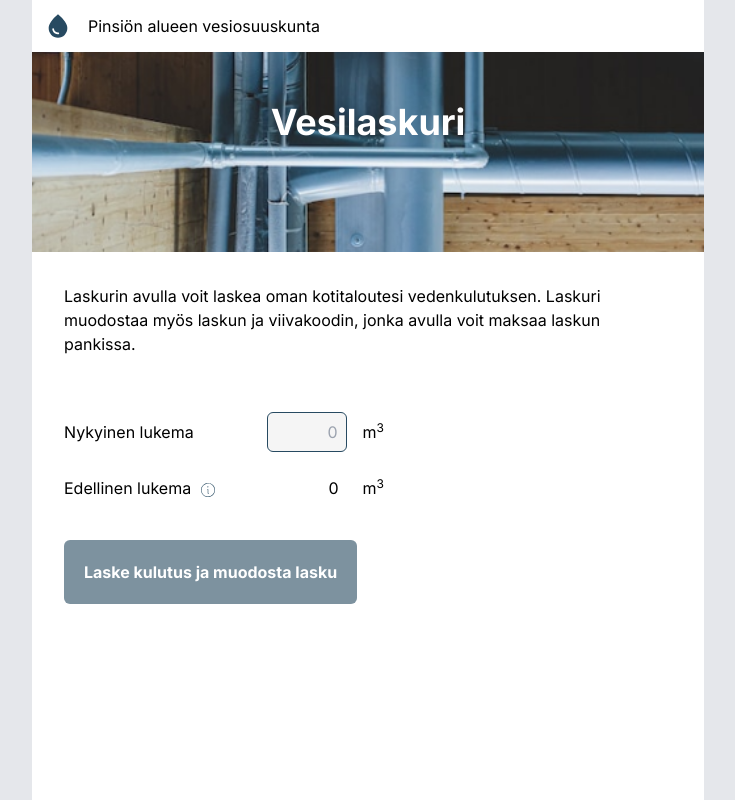
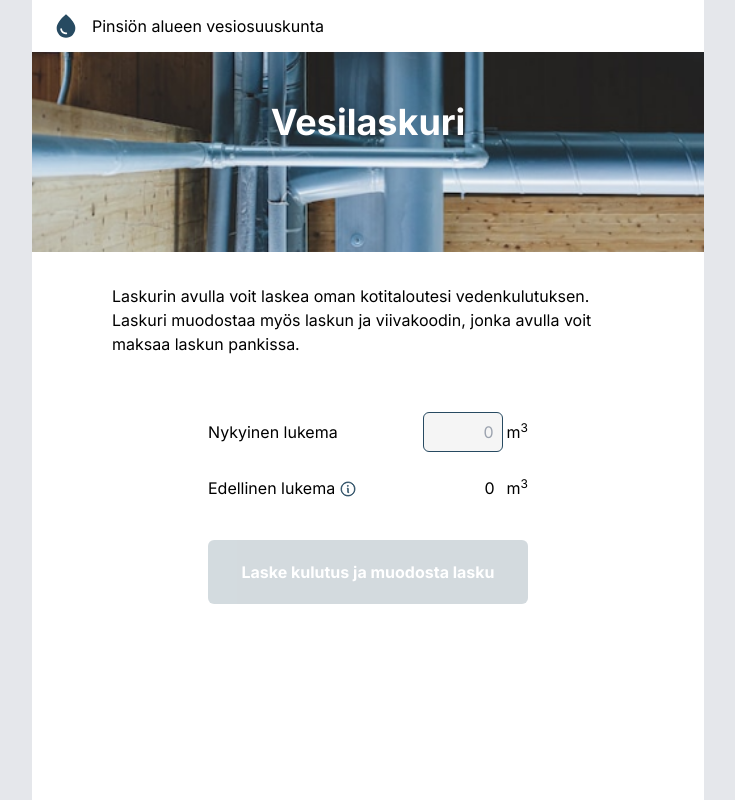
Before and after one commit to samuliasmala/vesilaskuri, a Next.js app: page / in a window 1280 px wide. Shown: the whole page, without its empty margins (272-1007 px from the left). Built offline with nearby package versions, Linux system fonts and the light colour scheme.

Commit message:
Finetune frontpage

```diff
--- a/src/app/Header.tsx
+++ b/src/app/Header.tsx
@@ -6,12 +6,12 @@ import dropImg from '~/images/water-drop.svg';
 export const Header: FC = () => {
   return (
     <header>
-      <div className="flex items-center p-3">
+      <div className="flex items-center p-3 pl-5">
         <Image
           // eslint-disable-next-line @typescript-eslint/no-unsafe-assignment
           src={dropImg}
           alt="Vesilaskurin logo"
-          className="mr-4 inline-block"
+          className="mr-3 inline-block"
           priority
         />
         Pinsiön alueen vesiosuuskunta
--- a/src/app/SubmitMeterReading.tsx
+++ b/src/app/SubmitMeterReading.tsx
@@ -28,8 +28,8 @@ export const SubmitMeterReading: FC = () => {
   });
 
   return (
-    <>
-      <div className="grid max-w-xs grid-cols-[minmax(min-content,1fr)_max-content_max-content] grid-rows-3 items-center gap-4">
+    <div className="w-full max-w-xs">
+      <div className="grid max-w-xs grid-cols-[minmax(min-content,1fr)_max-content_max-content] grid-rows-3 items-center gap-x-1 gap-y-4">
         <ErrorText>{error}</ErrorText>
         <label htmlFor="currentReading">Nykyinen lukema</label>
         <input
@@ -45,14 +45,14 @@ export const SubmitMeterReading: FC = () => {
         <div>
           Edellinen lukema
           <button
-            className="p-2"
+            className="p-1"
             onClick={() => setShowInfoModal((showInfoModal) => !showInfoModal)}
           >
             <Image
               // eslint-disable-next-line @typescript-eslint/no-unsafe-assignment
               src={infoImg}
               alt="Lisätietoa"
-              className="inline-block"
+              className="relative bottom-[1px] inline-block"
               priority
             />
           </button>
@@ -62,12 +62,12 @@ export const SubmitMeterReading: FC = () => {
         </div>
         <M3 />
       </div>
-      <div className="mt-8">
+      <div className="mt-8 w-full">
         {showInfoModal ? (
           <InfoModal closeModal={() => setShowInfoModal(false)} />
         ) : (
           <Button
-            className="p-5"
+            className="w-full p-5"
             disabled={error != null || readingAsNumber == null}
             href={invoiceUrl}
           >
@@ -75,13 +75,13 @@ export const SubmitMeterReading: FC = () => {
           </Button>
         )}
       </div>
-    </>
+    </div>
   );
 };
 
 const ErrorText: FC<{ children: ReactNode }> = ({ children }) => {
   return (
-    <div className="col-span-3 self-end text-right text-red-500">
+    <div className="col-span-3 max-w-xs self-end whitespace-nowrap text-right text-red-500 max-[390px]:-ml-6">
       {children}
     </div>
   );
@@ -89,7 +89,7 @@ const ErrorText: FC<{ children: ReactNode }> = ({ children }) => {
 
 const InfoModal: FC<{ closeModal: () => void }> = ({ closeModal }) => {
   return (
-    <div className="default-border ali flex flex-col gap-8 bg-neutral-100 px-11 py-5">
+    <div className="default-border flex flex-col gap-8 bg-neutral-100 px-8 py-6">
       <div>
         Lukema on edellisenä vuonna vesiosuuskunnalle ilmoittamasi vesimittarin
         lukema.
--- a/src/app/page.tsx
+++ b/src/app/page.tsx
@@ -6,8 +6,8 @@ export default function Home() {
   return (
     <div className="container mx-auto min-h-screen max-w-2xl bg-white">
       <Header />
-      <main className="flex flex-col p-8">
-        <div>
+      <main className="flex flex-col items-center p-8">
+        <div className="max-w-lg">
           Laskurin avulla voit laskea oman kotitaloutesi vedenkulutuksen.
           Laskuri muodostaa myös laskun ja viivakoodin, jonka avulla voit maksaa
           laskun pankissa.
--- a/src/components/Button.tsx
+++ b/src/components/Button.tsx
@@ -16,7 +16,7 @@ export const Button: FC<ButtonProps> = ({
     <button
       {...props}
       className={twMerge(
-        'rounded-md bg-primary px-4 py-2 font-bold text-white disabled:opacity-60',
+        'rounded-md bg-primary px-8 py-3 font-bold text-white disabled:opacity-20',
         className
       )}
     >
```
Also changed, not shown: src/images/info.svg.
